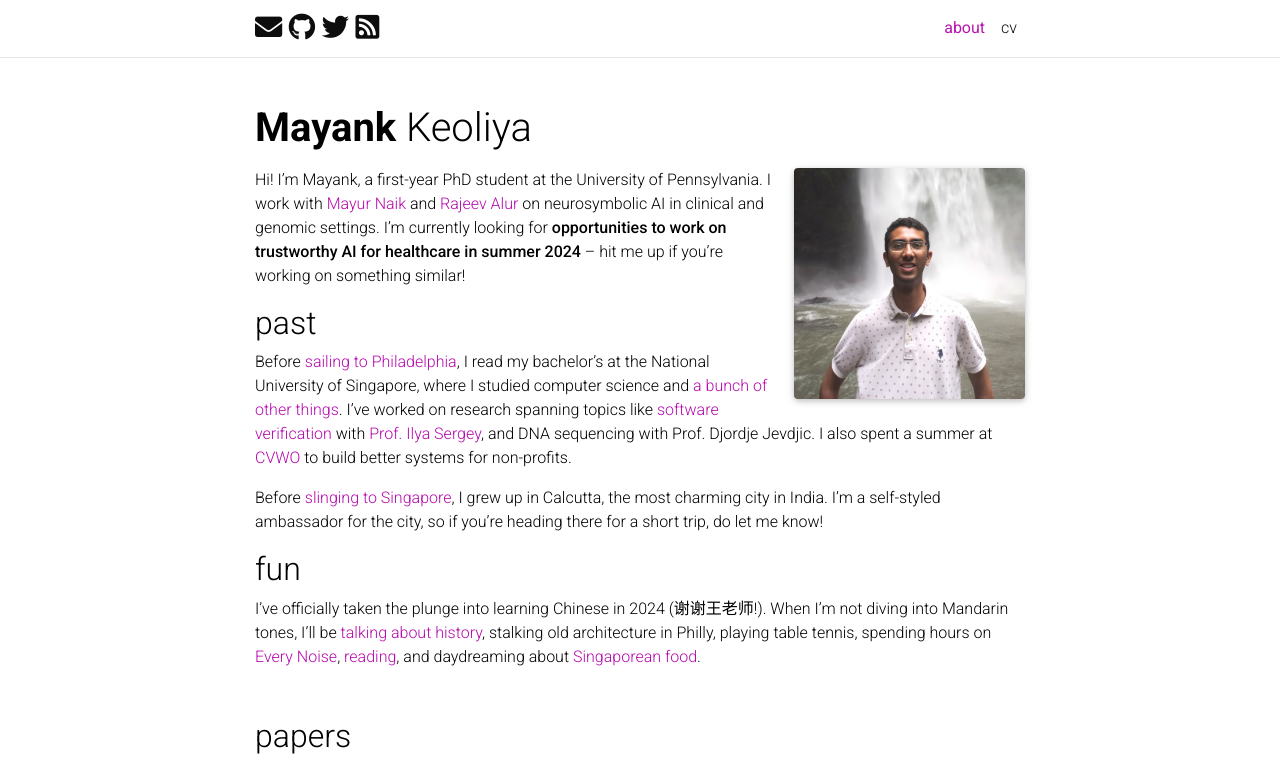
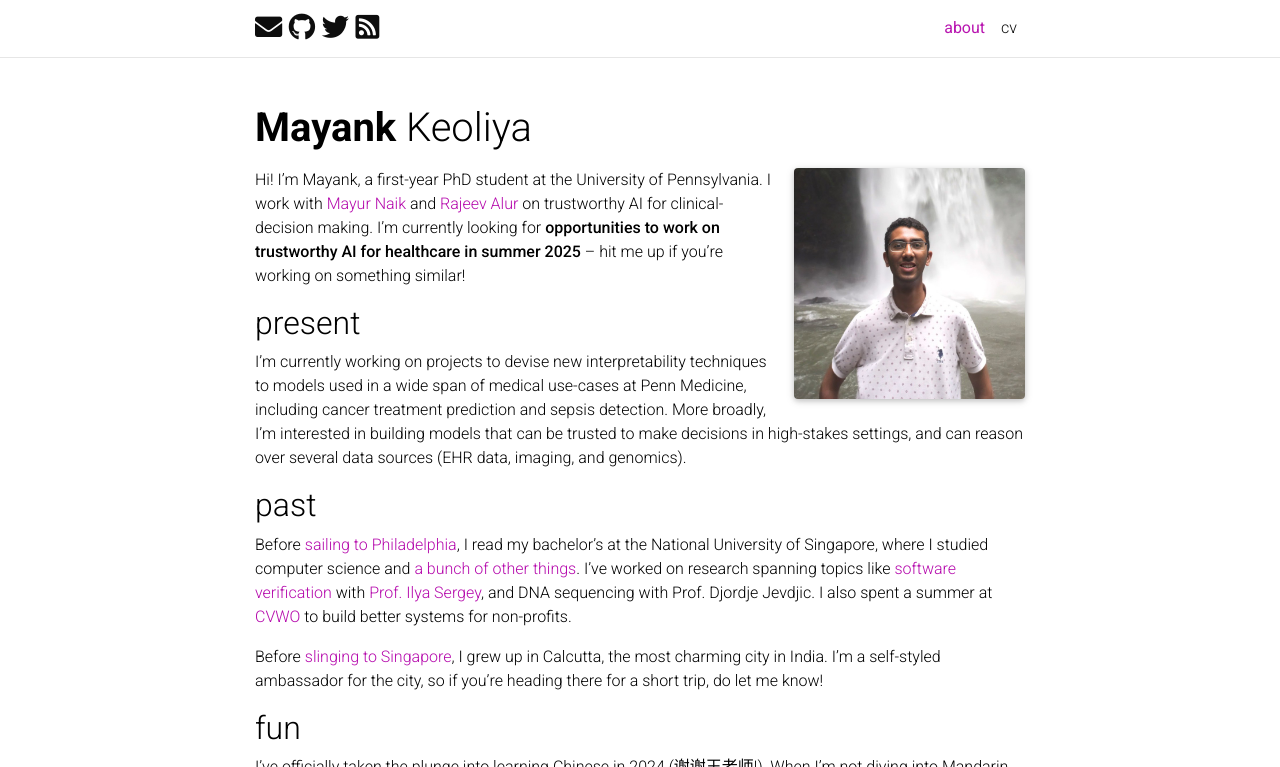
Before and after one commit to mkeoliya/mkeoliya.github.io, a Jekyll site: the page built from _pages/about.md, in a window 1280 px wide and 1367 px high, cut to the strip 0-767 px from the top of the window. Built offline with Jekyll 4.4.1, drawn with Linux system fonts in a browser that asks for light colours; comment, search, counter and statistics services are not loaded; a style sheet for code colours, icons or effects is not loaded.

Commit message:
2024 update

```diff
--- a/_bibliography/papers.bib
+++ b/_bibliography/papers.bib
@@ -6,7 +6,7 @@
 @string{ieee = {IEEE,}}
 
 @article{discret2024,
-  author     = {Wu, Yinjun and Keoliya, Mayank and Naik, Mayur, and Parikh, Ravi, and Long, Qi},
+  author     = {Wu*, Yinjun and Keoliya*, Mayank and Naik, Mayur, and Parikh, Ravi, and Long, Qi},
   title      = {Synthesizing Faithful Explanations for Treatment Effect Estimation (under submission)},
   year       = {2024},
   issue_date = {April 2024},
@@ -23,6 +23,8 @@
   keywords   = {invariant inference, separation logic, proof repair, mechanised proofs},
   pdf        = {icml_2024_paper.pdf},
   preview    = {discret.jpg},
+  journal    = {International Conference on Machine Learning, },
+  award      = {Spotlight Paper},
   selected   = {true}
 }
 
--- a/_pages/about.md
+++ b/_pages/about.md
@@ -16,7 +16,10 @@ social: false  # includes social icons at fhe bottom of the page
 # <!-- hacker culture, and used to help out at [NUS Hackers](https://nushackers.org) to make that happen. ->
 ---
 
-Hi! I'm Mayank, a first-year PhD student at the University of Pennsylvania. I work with [Mayur Naik](https://www.cis.upenn.edu/~mhnaik/) and [Rajeev Alur](https://www.cis.upenn.edu/~alur/) on neurosymbolic AI in clinical and genomic settings. I'm currently looking for **opportunities to work on trustworthy AI for healthcare in summer 2024** -- hit me up if you're working on something similar!
+Hi! I'm Mayank, a first-year PhD student at the University of Pennsylvania. I work with [Mayur Naik](https://www.cis.upenn.edu/~mhnaik/) and [Rajeev Alur](https://www.cis.upenn.edu/~alur/) on trustworthy AI for clinical-decision making. I'm currently looking for **opportunities to work on trustworthy AI for healthcare in summer 2025** -- hit me up if you're working on something similar!
+
+<h2> present </h2>
+I'm currently working on projects to devise new interpretability techniques to models used in a wide span of medical use-cases at Penn Medicine, including cancer treatment prediction and sepsis detection. More broadly, I'm interested in building models that can be trusted to make decisions in high-stakes settings, and can reason over several data sources (EHR data, imaging, and genomics).
 
 <h2> past </h2>
 Before [sailing to Philadelphia](https://open.spotify.com/track/5dFbGFPR2GkgIPvfnAo3R3?si=b8d8fe1447964f15), I read my bachelor's at the National University of Singapore, where I studied computer science and [a bunch of other things](https://usp.nus.edu.sg). I've worked on research spanning topics like [software verification](https://ilyasergey.net/assets/pdf/papers/sisyphus-pldi23.pdf) with [Prof. Ilya Sergey](https://ilyasergey.net/), and DNA sequencing with Prof. Djordje Jevdjic. I also spent a summer at [CVWO](https://www.comp.nus.edu.sg/~vwo/) to build better systems for non-profits.
```
